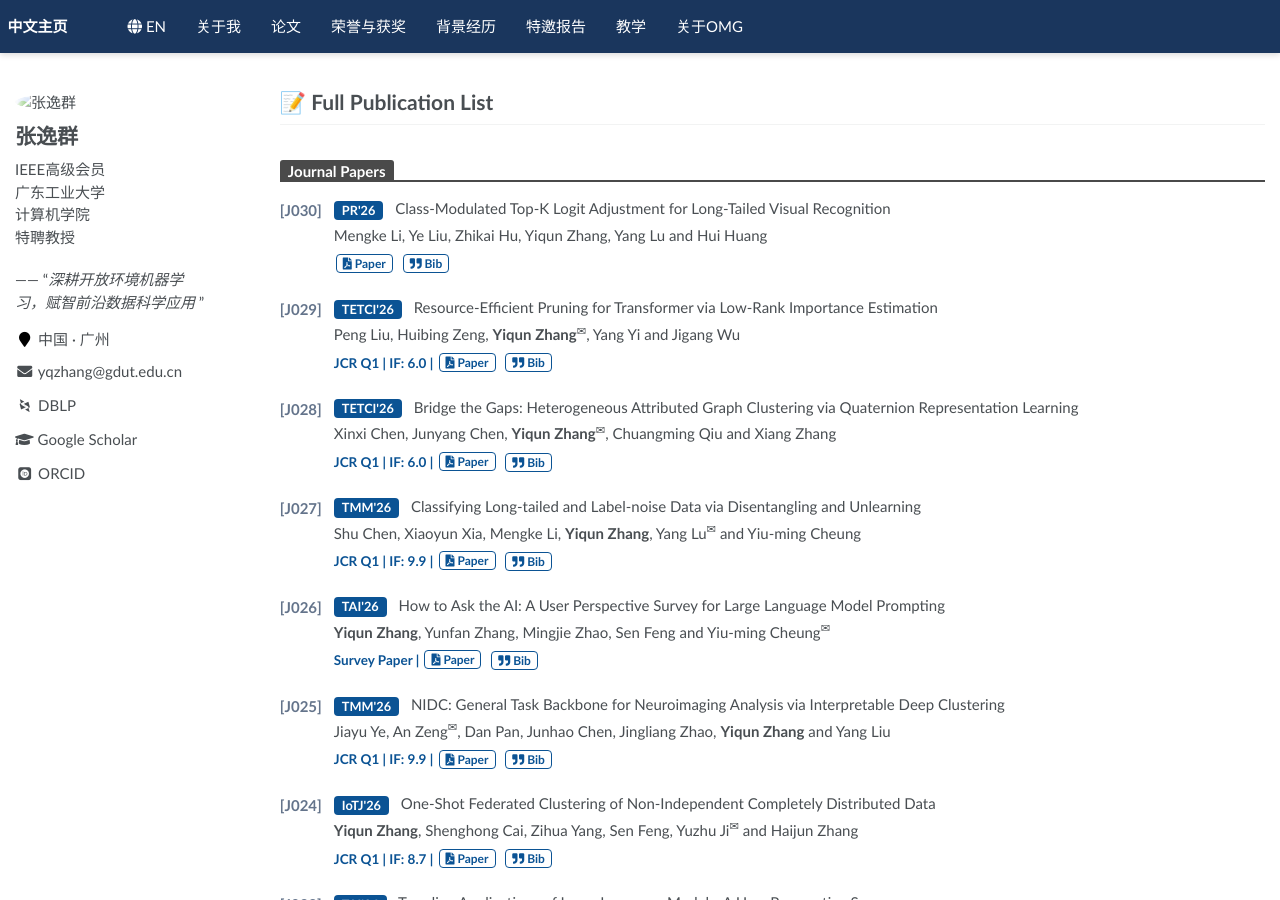
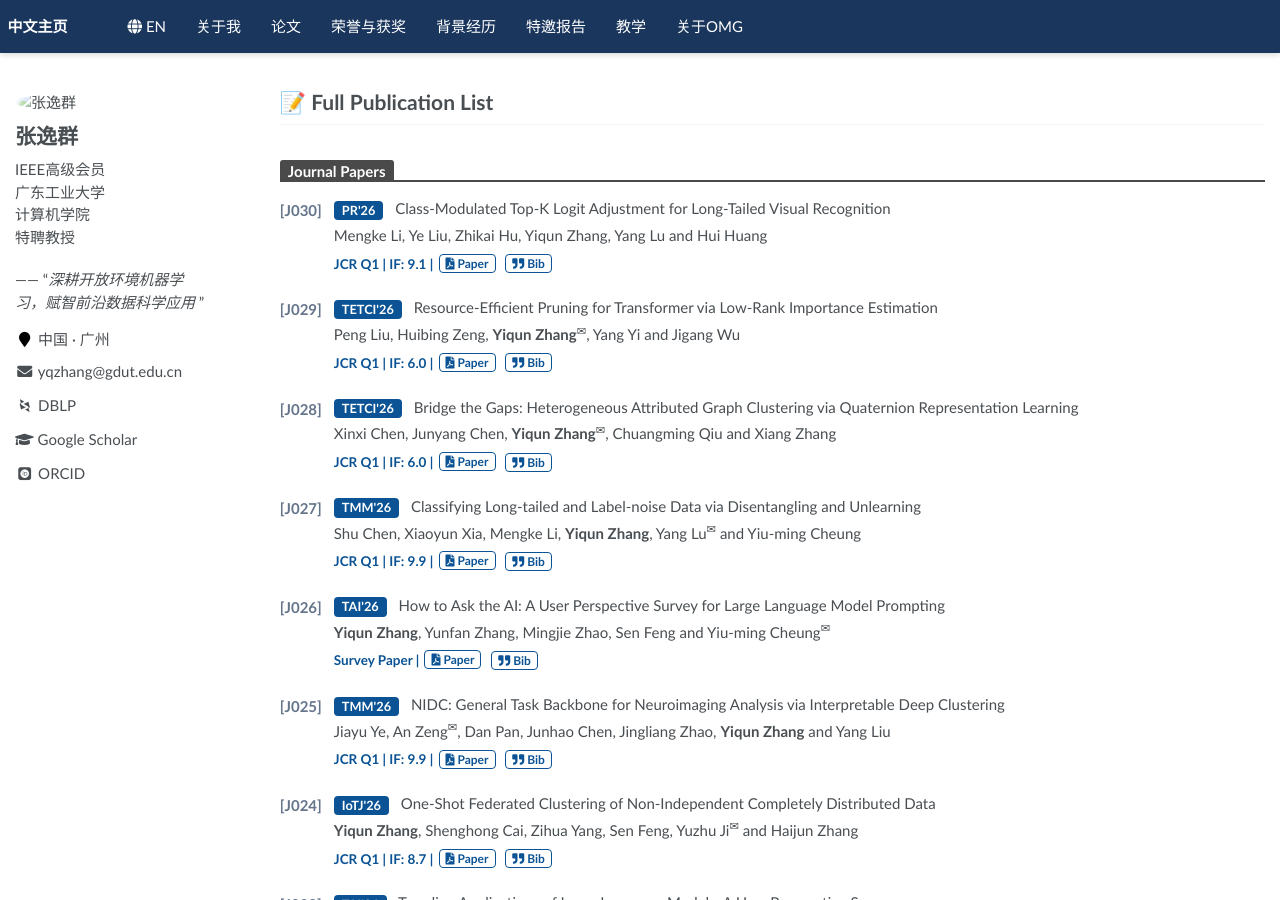
Before and after one commit to yqzhang-Zz/zh-publications, a Jekyll site: the page built from _pages/about.md, in a window 1280 px wide and 900 px high. Built offline with Jekyll 4.4.1, drawn with Linux system fonts in a browser that asks for light colours; some web fonts are replaced; a script that is not in the unit is left out; comment, search, counter and statistics services are not loaded.

Commit message:
Update journal_meta.yml

```diff
--- a/_data/journal_meta.yml
+++ b/_data/journal_meta.yml
@@ -49,6 +49,10 @@ ESWA:
   if: "9.4"
   jcr: "Q1"
   cas: "1区Top"
+PR:
+  if: "9.1"
+  jcr: "Q1"
+  cas: "1区Top"
 
 NEUCOM:
   if: "6.7"
```
